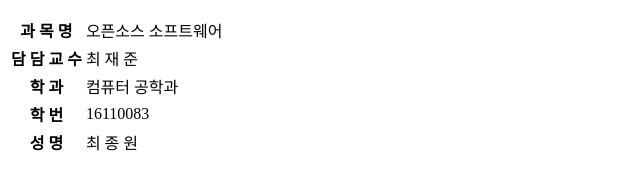
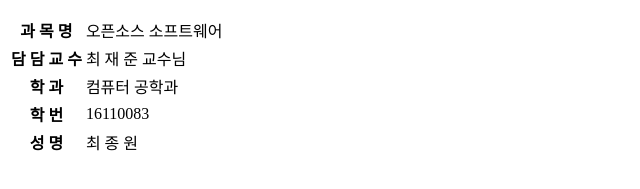
Before and after one commit to zong-ahri/OpenSourceProject, a plain HTML site: page HTML/index.html in a window 1280 px wide. Shown: the part 365-554 px from the top of the page, 0-640 px from the left. Drawn offline with Linux system fonts and the light colour scheme.

Commit message:
HTML index.html : footer 내용 수정3

```diff
--- a/HTML/index.html
+++ b/HTML/index.html
@@ -59,7 +59,7 @@
                 </tr>
                 <tr>
                     <th>담 담 교 수</th>
-                    <td>최 재 준</td>
+                    <td>최 재 준 교수님</td>
                 </tr>
                 <tr>
                     <th>학       과</th>
@@ -71,7 +71,7 @@
                 </tr>
                 <tr>
                     <th>성       명</th>
-                    <td>최 종 원 </td>
+                    <td>최 종 원</td>
                 </tr>
             </tbody>
         </table>
```
